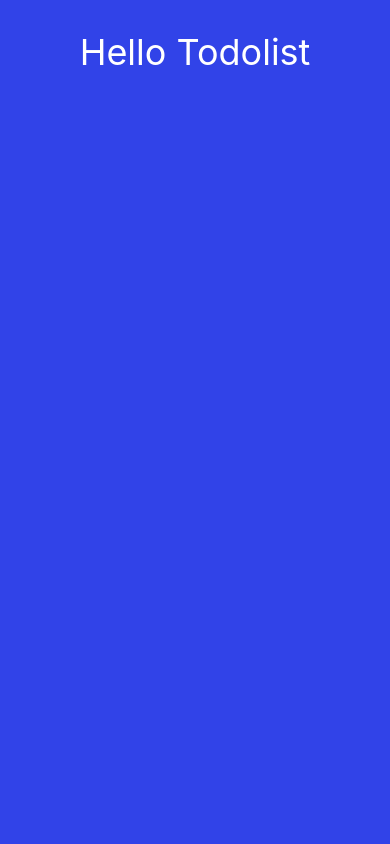
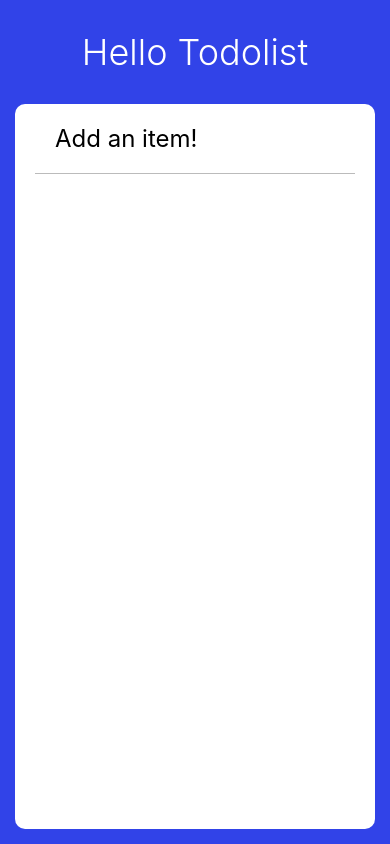
Before and after one commit to LearnRun/ToDoApp, a React Native app: screen / in a window 390 px wide. Built offline with nearby package versions, Linux system fonts and the light colour scheme.

Commit message:
Adding a Card View

```diff
--- a/App.js
+++ b/App.js
@@ -1,10 +1,13 @@
 import React from 'react';
-import {SafeAreaView, StyleSheet, Text} from 'react-native';
+import {SafeAreaView, StyleSheet, TextInput, View, Text} from 'react-native';
 
 const App = () => {
   return (
     <SafeAreaView style={styles.container}>
       <Text style={styles.appTitle}>Hello Todolist</Text>
+      <View style={styles.card}>
+        <TextInput style={styles.input} placeholder="Add an item!" />
+      </View>
     </SafeAreaView>
   );
 };
@@ -19,9 +22,28 @@
     fontSize: 36,
     marginTop: 30,
     marginBottom: 30,
-    fontWeight: 'normal',
+    fontWeight: '300',
     textAlign: 'center',
     backgroundColor: '#3143e8',
+  },
+  card: {
+    backgroundColor: '#fff',
+    flex: 1,
+    borderTopLeftRadius: 10, // to provide rounded corners
+    borderTopRightRadius: 10, // to provide rounded corners
+    borderBottomRightRadius: 10, // to to provide rounded coners
+    borderBottomLeftRadius: 10, // to to provide rounded coners
+    marginLeft: 15,
+    marginRight: 15,
+    marginBottom: 15,
+  },
+  input: {
+    padding: 20,
+    borderBottomColor: '#bbb',
+    borderBottomWidth: 1,
+    fontSize: 24,
+    marginLeft: 20,
+    marginRight: 20,
   },
 });
 
```
